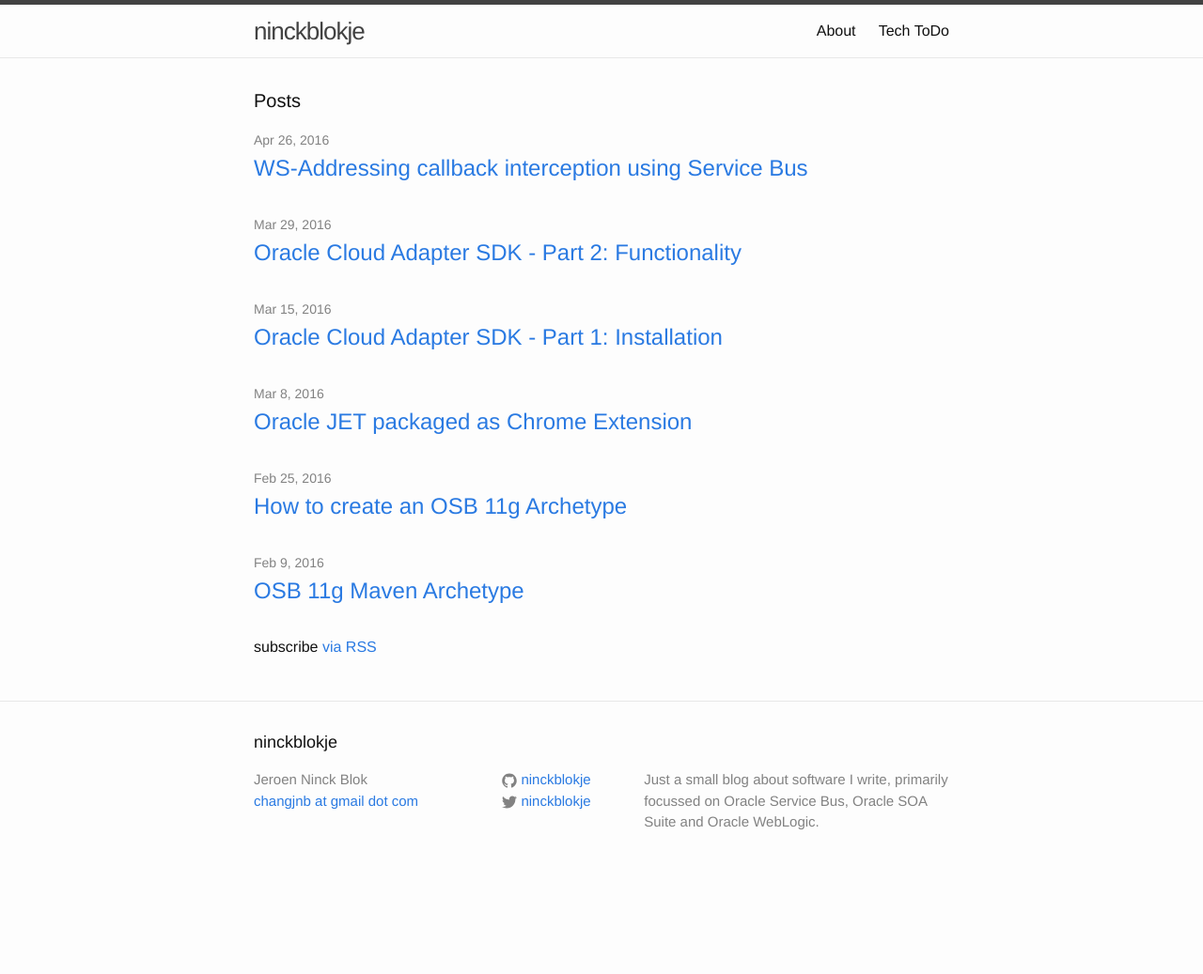
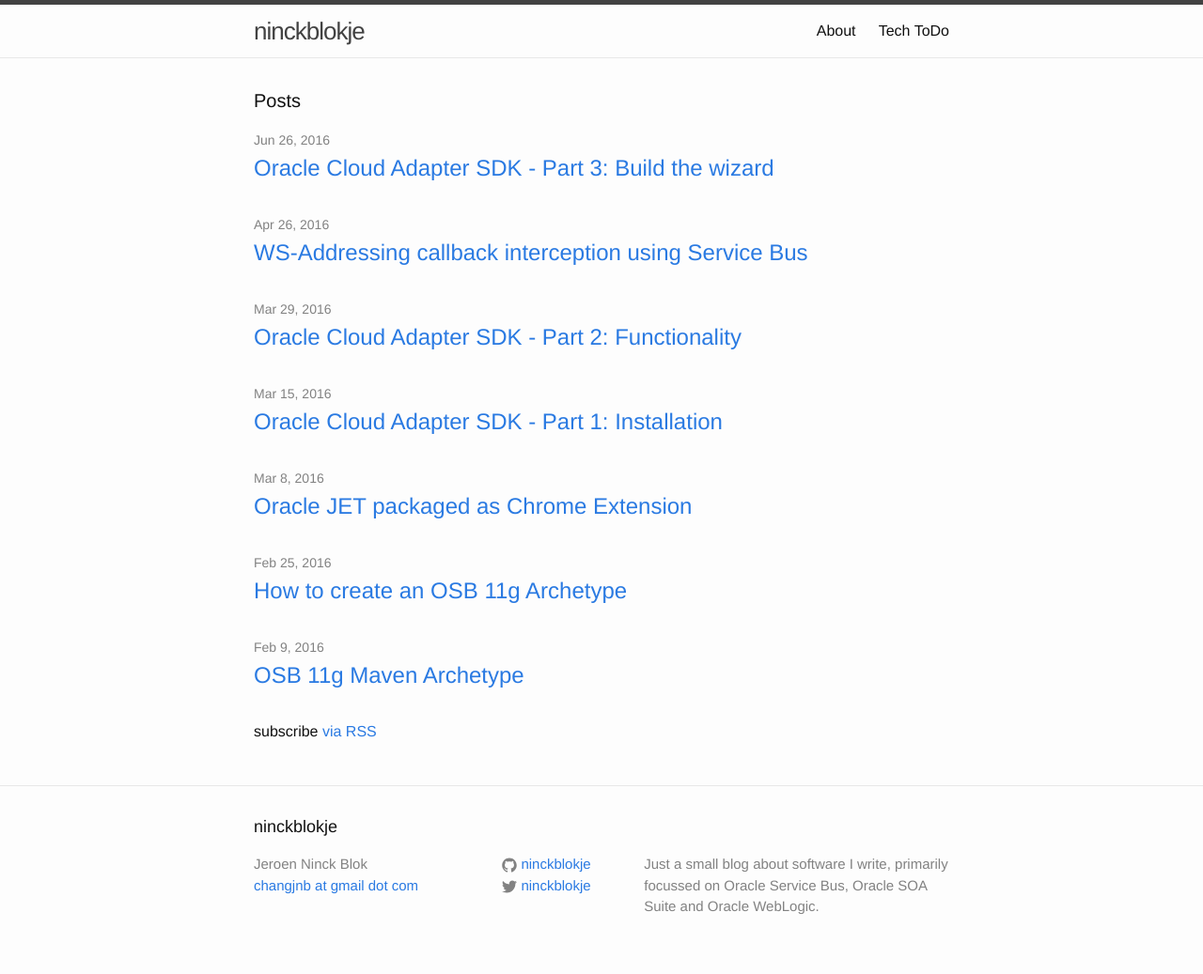
Before and after one commit to ninckblokje/ninckblokje.github.io, a Jekyll site: the page built from index.html, in a window 1280 px wide. Shown: the whole page at 94% size. Built offline with Jekyll 4.4.1, drawn with Linux system fonts in a browser that asks for light colours; comment, search, counter and statistics services are not loaded; before the commit the page ends 947 px from its top, so only the background shows below that.

Commit message:
Published part 3

```diff
--- a/_posts/2016-03-15-cloud-adapter-sdk-part1.md
+++ b/_posts/2016-03-15-cloud-adapter-sdk-part1.md
@@ -22,7 +22,7 @@
 
 - Part 1: Installation
 - [Part 2: Functionality]({% post_url 2016-03-29-cloud-adapter-sdk-part2 %})
-- Part 3
+- [Part 3: Building the wizard]({% post_url 2016-06-26-cloud-adapter-sdk-part3 %})
 - Who knows!
 
 Just a small warning: Always keep track of Oracle license information and the Oracle certification matrix!
--- a/_posts/2016-03-29-cloud-adapter-sdk-part2.md
+++ b/_posts/2016-03-29-cloud-adapter-sdk-part2.md
@@ -20,7 +20,7 @@
 
 - [Part 1: Installation]({% post_url 2016-03-15-cloud-adapter-sdk-part1 %})
 - Part 2: Functionality
-- Part 3
+- [Part 3: Building the wizard]({% post_url 2016-06-26-cloud-adapter-sdk-part3 %})
 - Who knows!
 
 Just a small warning: Always keep track of Oracle license information and the Oracle certification matrix!
```
Also changed, not shown: _posts/2016-06-26-cloud-adapter-sdk-part3.md (renamed from _drafts/cloud-adapter-sdk-part3.md).
